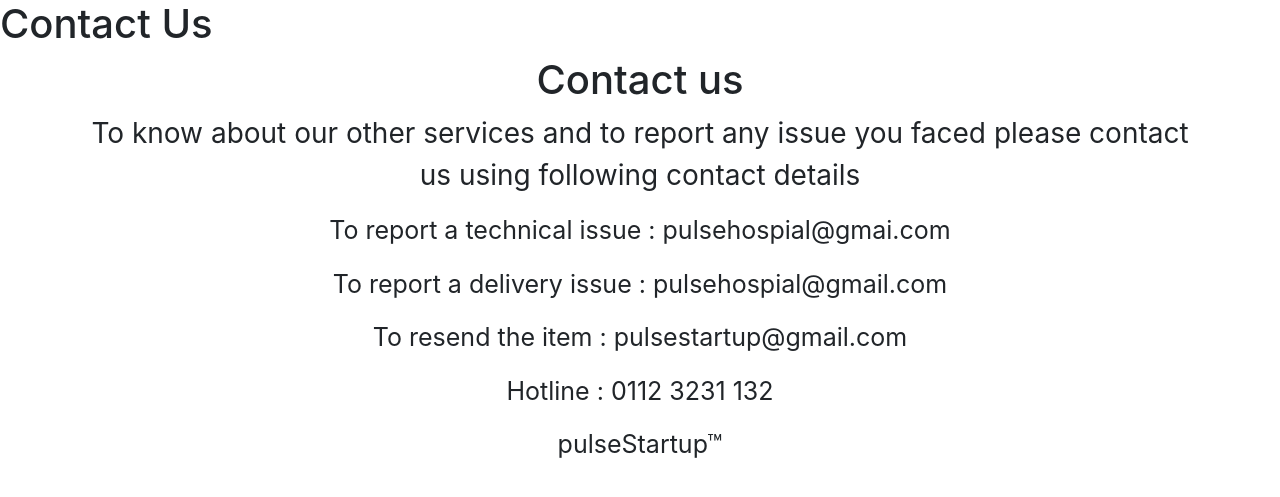
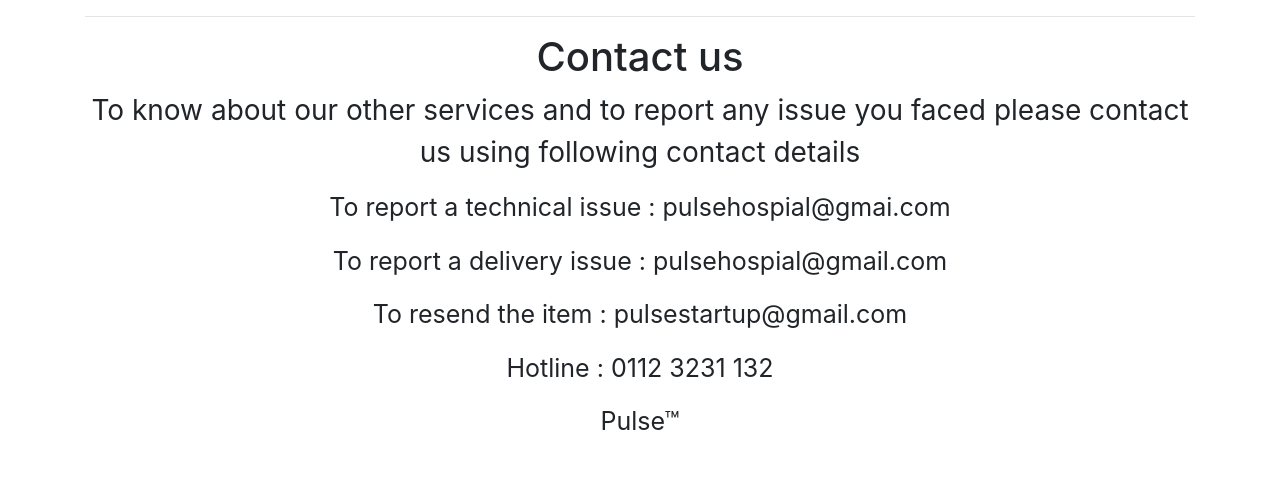
Before and after one commit to SachithWR/my-project-, a Django app: page /contact/ in a window 1280 px wide. Shown: the part 56-553 px from the top of the page. Run offline with Django 4.2, Linux system fonts and the light colour scheme; some libraries are stand-ins or nearby versions.

Commit message:
Update contact.html

```diff
--- a/hospital_management_system/hospital_mngt/hospital/templates/contact.html
+++ b/hospital_management_system/hospital_mngt/hospital/templates/contact.html
@@ -2,7 +2,7 @@
 {% include 'navigation.html' %}
 
 
-<h1>Contact Us</h1>
+
 
 {% block content %}
 <style>
@@ -23,7 +23,7 @@
 
     <div class="container">
 
-        <h1 class="text-center">Contact us</h1>
+        <hr><h1 class="text-center">Contact us</h1>
 
         <p class="txt1">To know about our other services and to report any issue you faced please contact us using following contact details</p>
 
@@ -31,7 +31,7 @@
         <p>To report a delivery issue : pulsehospial@gmail.com</p>
         <p>To resend the item : pulsestartup@gmail.com </p>
         <p>Hotline : 0112 3231 132</p>
-        <p class="textaa">pulseStartup&trade;</p>
+        <p class="textaa">Pulse&trade;</p>
 
 
         </div>
```
